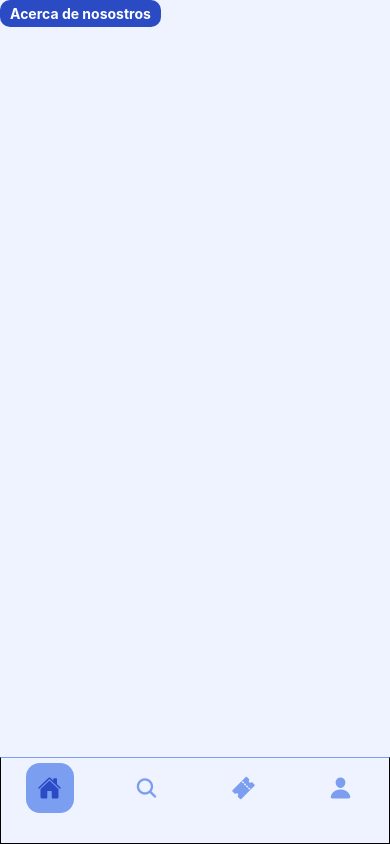
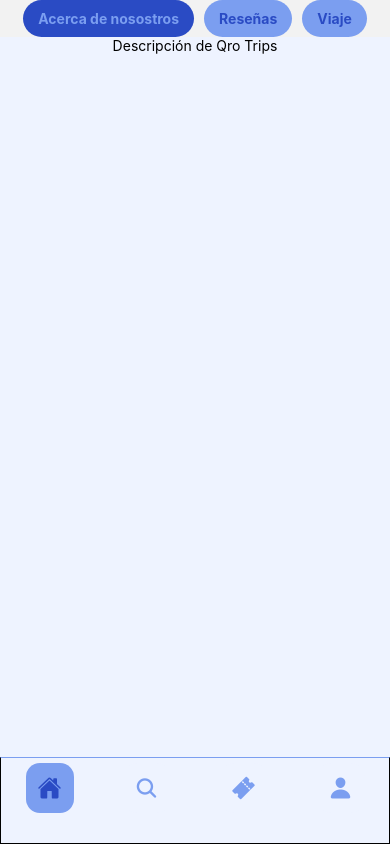
Before and after one commit to PablitoMix123Bv/ConcertTrip, a React Native app: screen /DetalleAgencia in a window 390 px wide. Built offline with nearby package versions, Linux system fonts and the light colour scheme; no server answers.

Commit message:
feat/ Implementación IU de TabNavigator, AgencyDetail y ReviewCard

```diff
--- /dev/null
+++ b/src/components/ReviewCard.js
@@ -0,0 +1,99 @@
+import { requireNativeView } from 'expo';
+import {Text, Image, View, StyleSheet, Touchable, TouchableOpacity} from 'react-native';
+import { useState } from 'react';
+import {COLORS, SIZES} from '../constants/theme';
+import Ionicons from '@expo/vector-icons/Ionicons';
+
+const ReviewCard = (reseña) => {
+    const [liked, setLiked] = useState(false);
+    const [numberLikes, setNumberLikes] = useState(0);
+
+    const handlePress = () => {
+        if (liked == true){
+            setLiked(!liked);
+            setNumberLikes((PrevNumber) => (PrevNumber - 1));
+        } else {
+            setLiked(!liked);
+            setNumberLikes((PrevNumber) => (PrevNumber + 1));
+        }
+    }
+
+    return(
+        <View style = {styles.commentContainer}>
+            <View style = {styles.dataComment}>
+                <View style = {{flexDirection: "row", gap: 10, alignItems: "center"}}>
+                    <Image
+                        source={{ uri: 'https://encrypted-tbn0.gstatic.com/images?q=tbn:ANd9GcSfMkrWNPmTUdgb6nXsGQ7pvWhe44YYoVFiMg&s'}}
+                        style = {styles.image}
+                    />
+                    <Text style = {styles.txtName}>Mónica Cruz</Text>
+                </View>
+                    <Text style = {styles.txtFecha}>Hace un mes</Text>
+
+                    <View style = {{flexDirection: "row", alignItems: "center", gap: 5}}>
+                        <TouchableOpacity onPress={handlePress}>
+                            <Ionicons name = { liked ? "heart" : "heart-outline" } size = {24} color = { liked ? COLORS.primaryDark : COLORS.background}/>
+                        </TouchableOpacity>
+                        <Text style = {styles.txtFecha}>{numberLikes}</Text>
+                    </View>
+            </View>
+            <View style = {styles.textContainer}>
+                <Text style = {styles.txtComment}>
+                    ¡Increíble el tour con la agencia para ver al Conejo! 🐰🔥 Cero estrés, puro perreo y buena vibra. El bus era una fiesta, llegamos súper bien y el hotel 10/10. Gracias por hacer que este viaje a ver a Bad Bunny fuera legendario. ¡Repito fijo!
+                </Text>
+            </View>
+        </View>
+    );
+};
+
+const styles = StyleSheet.create({
+    commentContainer: {
+        width: "90%",
+        height: "auto",
+        backgroundColor: COLORS.secondary,
+        shadowColor: "gray",
+        alignItems: "center",
+        justifyContent: "space-evenly",
+        borderRadius: 10,
+        paddingVertical: 20
+    },
+    textContainer: {
+        width: "90%",
+        height: "75%",
+        // borderStyle: "dashed",
+        // borderWidth: 1,
+        // borderColor: "white"
+    },
+    dataComment: {
+        width: "90%",
+        // height: undefined,
+        flexDirection: "row",
+        justifyContent: "space-between",
+        alignItems: "center",
+        // gap: 16
+        // borderStyle: "dashed",
+        // borderWidth: 1,
+        // borderColor: "white",
+    },
+    txtFecha: {
+        fontSize: 12,
+        color: COLORS.background,
+        fontWeight: "light",
+    },
+    txtName: {
+        fontSize: 24,
+        fontWeight: "800",
+        color: COLORS.background
+    },
+    txtComment: {
+        fontSize: SIZES.text,
+        color: COLORS.background,
+        textAlign: "justify"
+    },
+    image: {
+        width: 40,
+        aspectRatio: 1,
+        borderRadius: "50%",
+    }
+});
+export default ReviewCard;
--- a/src/components/TabNavigator.js
+++ b/src/components/TabNavigator.js
@@ -1,25 +1,34 @@
-import {StyleSheet, Text, View} from 'react-native';
+import {StyleSheet, Text, View, TouchableOpacity} from 'react-native';
 import {COLORS} from '../constants/theme.js';
 
-const TabNavigator = ({ texto }) => {
+const TabNavigator = ({ texto , onPress, estaActivo }) => {
     return(
-        <View style = {styles.TabNavigatorContainer}>
-            <Text style = {styles.txtTab}>{texto}</Text>
-        </View>
+        <TouchableOpacity
+            onPress = {onPress}
+            style = {[styles.TabNavigatorContainer, estaActivo && styles.tabActivo]}
+        >
+            <Text style = {estaActivo ? styles.textoClaro : styles.textoOscuro}>{texto}</Text>
+        </TouchableOpacity>
     );
 };
 
 const styles = StyleSheet.create({
     TabNavigatorContainer: {
-        borderRadius: 10,
-        backgroundColor: COLORS.primaryDark,
-        paddingVertical: 5,
-        paddingHorizontal: 10,
-        alignSelf: "baseline"
+        borderRadius: 20,
+        backgroundColor: COLORS.secondary,
+        paddingVertical: 10,
+        paddingHorizontal: 15,
     },
-    txtTab: {
+    tabActivo: {
+        backgroundColor: COLORS.primaryDark
+    },
+    textoClaro: {
         fontWeight: "bold",
-        color: "#fff"
+        color: COLORS.textSecondary
+    },
+    textoOscuro: {
+        color: COLORS.primaryDark,
+        fontWeight: "bold"
     }
 });
 export default TabNavigator;
--- a/src/constants/theme.js
+++ b/src/constants/theme.js
@@ -17,5 +17,8 @@ export const SIZES = {
     title: 36,
     ticketTitle: 24,
     text: 18,
+    // Tamaño de iconos
     MenuIconSize: 24,
+    // Margen para el contenido
+    MarginHorizontal: 30
 };
--- a/src/screens/AgencyDetailScreen.js
+++ b/src/screens/AgencyDetailScreen.js
@@ -3,19 +3,59 @@ import globalStyles from '../styles/globalStyles'
 import TabNavigator from '../components/TabNavigator';
 import NavigationMenu from '../components/menu';
 import { SafeAreaView } from 'react-native-safe-area-context';
-
+import { useState } from 'react';
+import ReviewCard from '../components/ReviewCard';
 
 const AgencyDetailScreen = () => {
+
+    const [tabSeleccionado, setTabSeleccionado] = useState("Acerca de nosotros"); //Estado inicial por defecto
+
+    // Renderización en base a la selección
+    const renderContenido = () => {
+        switch(tabSeleccionado) {
+            case 'Acerca de nosotros' : return <Text>Descripción de Qro Trips</Text>;
+            case 'Reseñas' : return <ReviewCard/>;// Componente de comentarios
+            case 'Viaje' : return <Text>Sección de viaje</Text>;//Datos del viaje
+            default: return null;
+        }
+    }
+
     return(
         <SafeAreaView style = {globalStyles.container}>
-            <ScrollView style = {globalStyles.scrollContent}>
+            <View style = {styles.tabBar}>
                 <TabNavigator
                     texto= "Acerca de nosostros"
+                    onPress={() => setTabSeleccionado("Acerca de nosotros")}
+                    estaActivo={tabSeleccionado === "Acerca de nosotros"}
                 />
+                <TabNavigator
+                    texto= "Reseñas"
+                    onPress={() => setTabSeleccionado("Reseñas")}
+                    estaActivo={tabSeleccionado === "Reseñas"}
+                />
+                <TabNavigator
+                    texto= "Viaje"
+                    onPress={() => setTabSeleccionado("Viaje")}
+                    estaActivo={tabSeleccionado === "Viaje"}
+                />
+            </View>
+            <ScrollView style = {globalStyles.scrollContent} contentContainerStyle = {{alignItems: "center"}}>
+                {renderContenido()}
             </ScrollView>
             <NavigationMenu/>
         </SafeAreaView>
     );
 }
 
+const styles = StyleSheet.create({
+    tabBar: {
+        flexDirection: "row",
+        justifyContent: "center",
+        alignItems: "center",
+        gap: 10,
+        alignSelf: "baseline",
+        marginHorizontal: 30,
+    }
+});
+
 export default AgencyDetailScreen;
```
